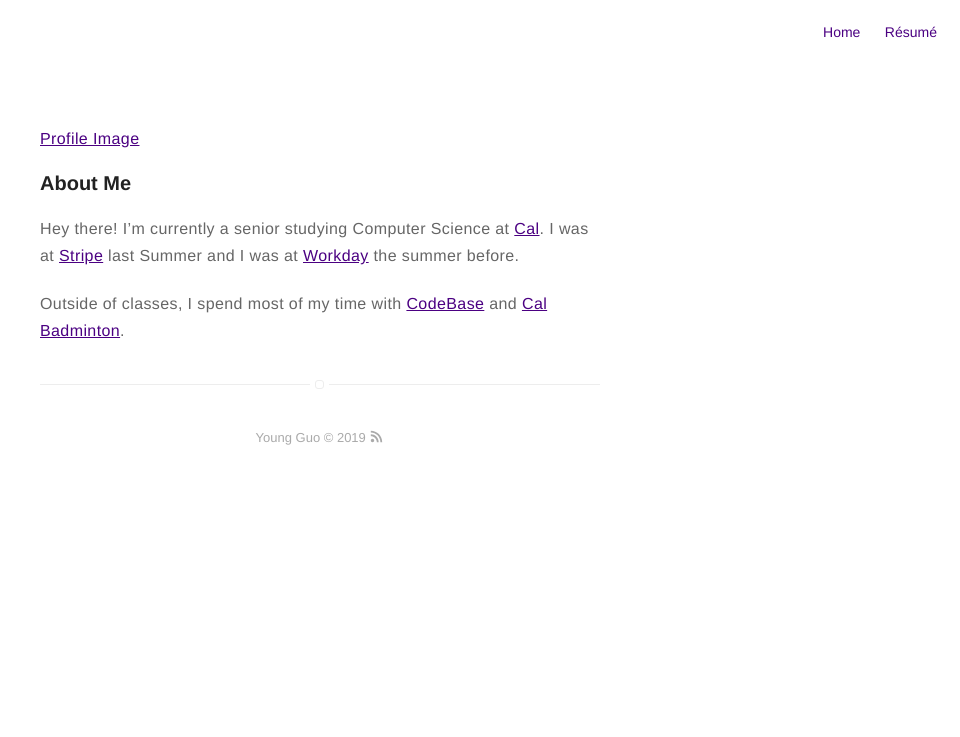
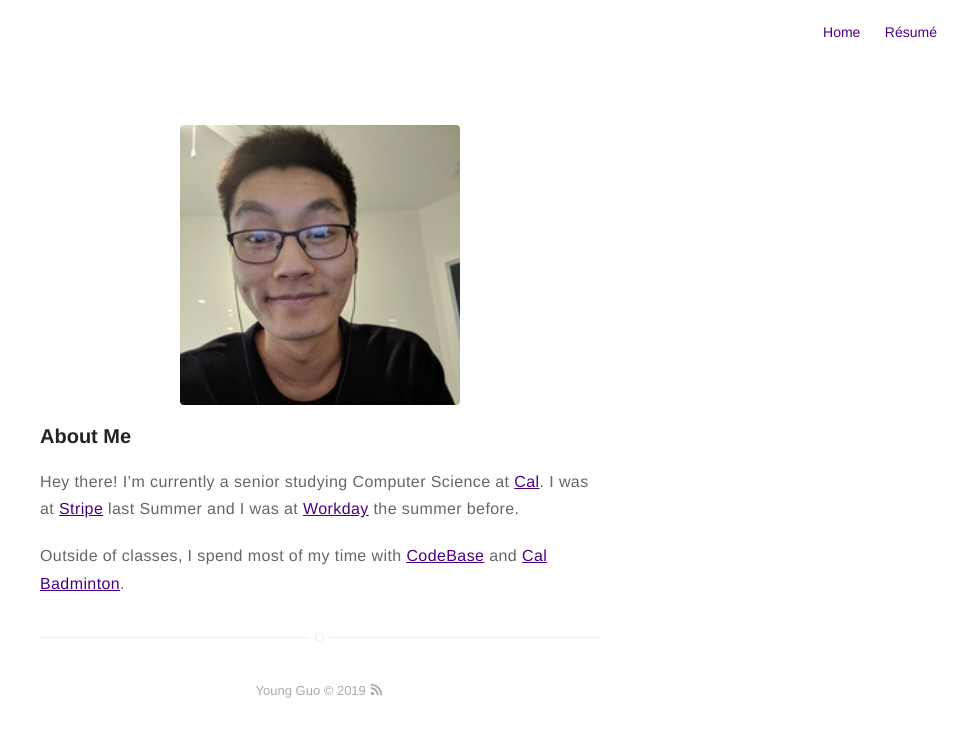
Before and after one commit to OldGuo/oldguo.github.io, a Jekyll site: the page built from about.md, in a window 1280 px wide. Shown: the top 737 px of the page, without its empty margins (320-1280 px from the left). Built offline with Jekyll 4.4.1, drawn with Linux system fonts in a browser that asks for light colours.

Commit message:
Fix profile picture

```diff
--- a/about.md
+++ b/about.md
@@ -2,7 +2,7 @@
 title: About
 layout: page
 ---
-[Profile Image]({{ site.url }}/{{ site.picture }})
+![Profile Image]({{ site.url }}/{{ site.picture }})
 
 ### About Me
 Hey there! I'm currently a senior studying Computer Science at [Cal](http://www.berkeley.edu/). I was at [Stripe](https://stripe.com/) last Summer and I was at [Workday](https://www.workday.com/) the summer before.
```
